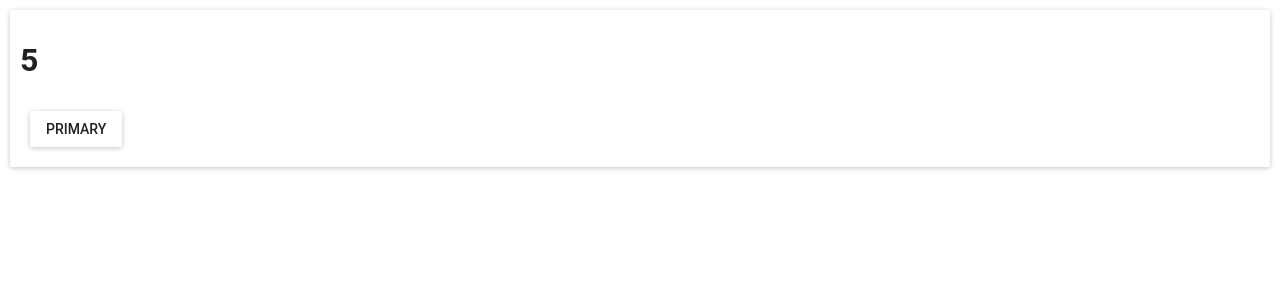
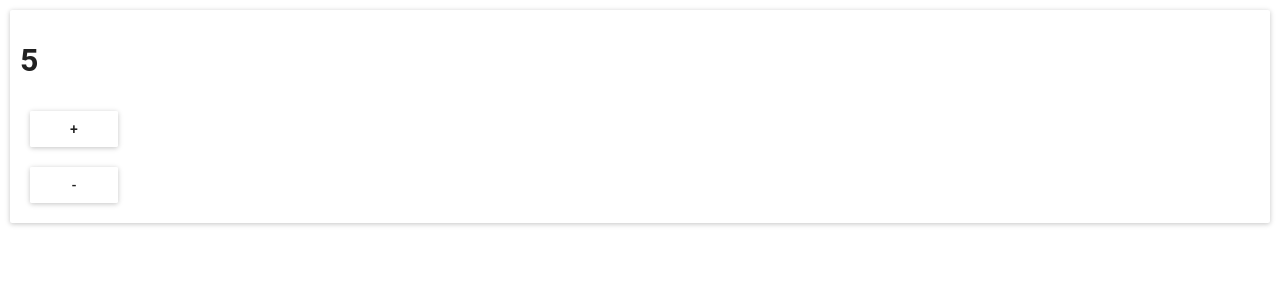
Before and after one commit to KrystianKaminski/js-react-day3, a React (Create React App) app: page / in a window 1280 px wide. Shown: the top 300 px of the page. Built offline with nearby package versions, Linux system fonts and the light colour scheme.

Commit message:
Class constructor

```diff
--- a/src/Counter.js
+++ b/src/Counter.js
@@ -2,14 +2,26 @@ import React from 'react'
 import Button from './components/Button';
 
 class Counter extends React.Component {
+    constructor(props) {
+        super()
+
+        this.state = {
+            number: props.startNumber
+        }
+    }
     render() {
         return (
             <div>
                 <h1>
-                    {this.props.startNumber}
+                    {this.state.number}
                 </h1>
                 <Button
                     onClick={() => alert('Works!')}
+                    label={'+'}
+                />
+                 <Button
+                    onClick={() => alert('Works!')}
+                    label={'-'}
                 />
             </div>
         )
--- a/src/components/Button.js
+++ b/src/components/Button.js
@@ -9,7 +9,7 @@ const style = {
 const Button = (props) => (
     <div>
         <RaisedButton
-            label="Primary"
+            label={props.label}
             primary={Boolean(Math.round(Math.random()))}
             style={style}
             onClick={props.onClick}
```
